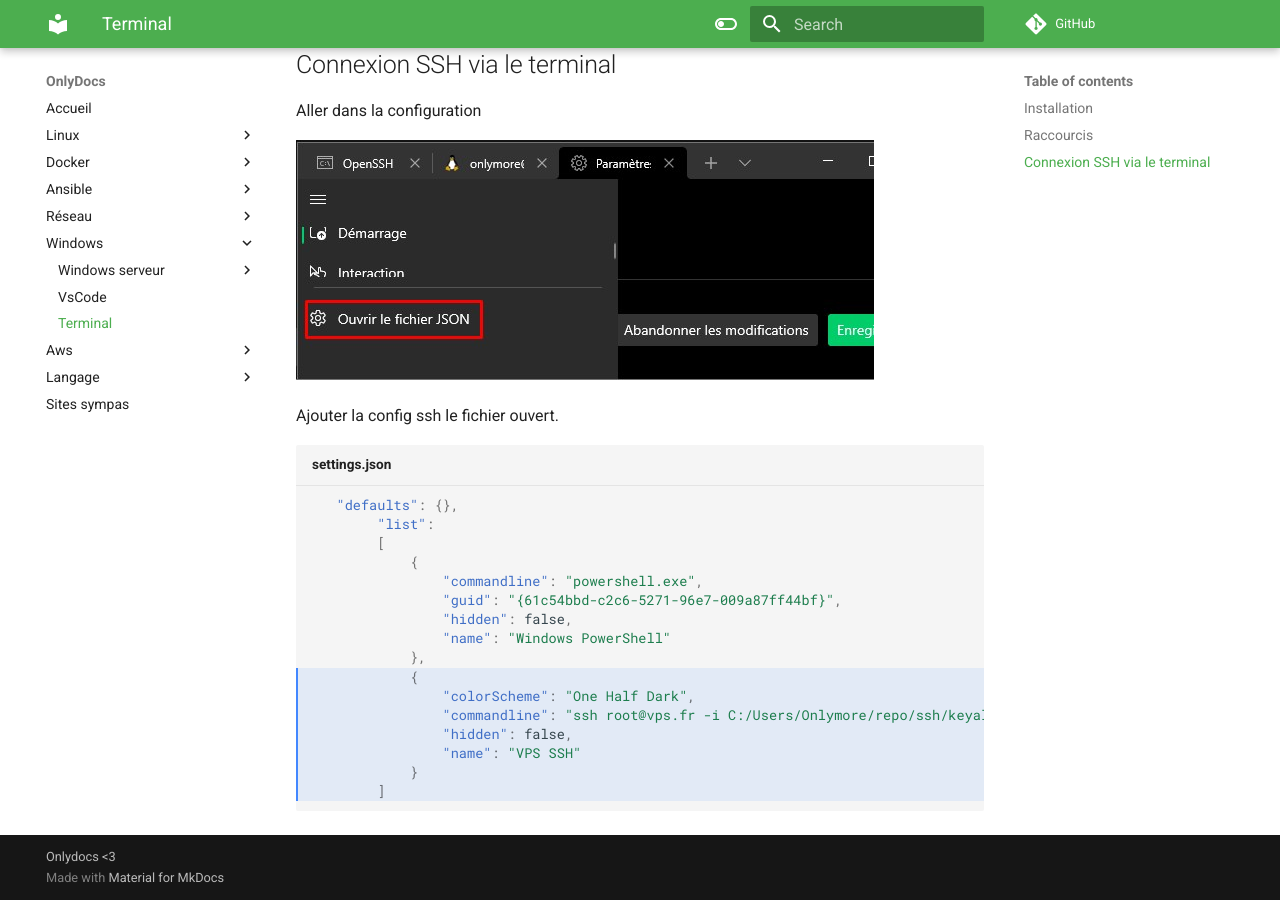
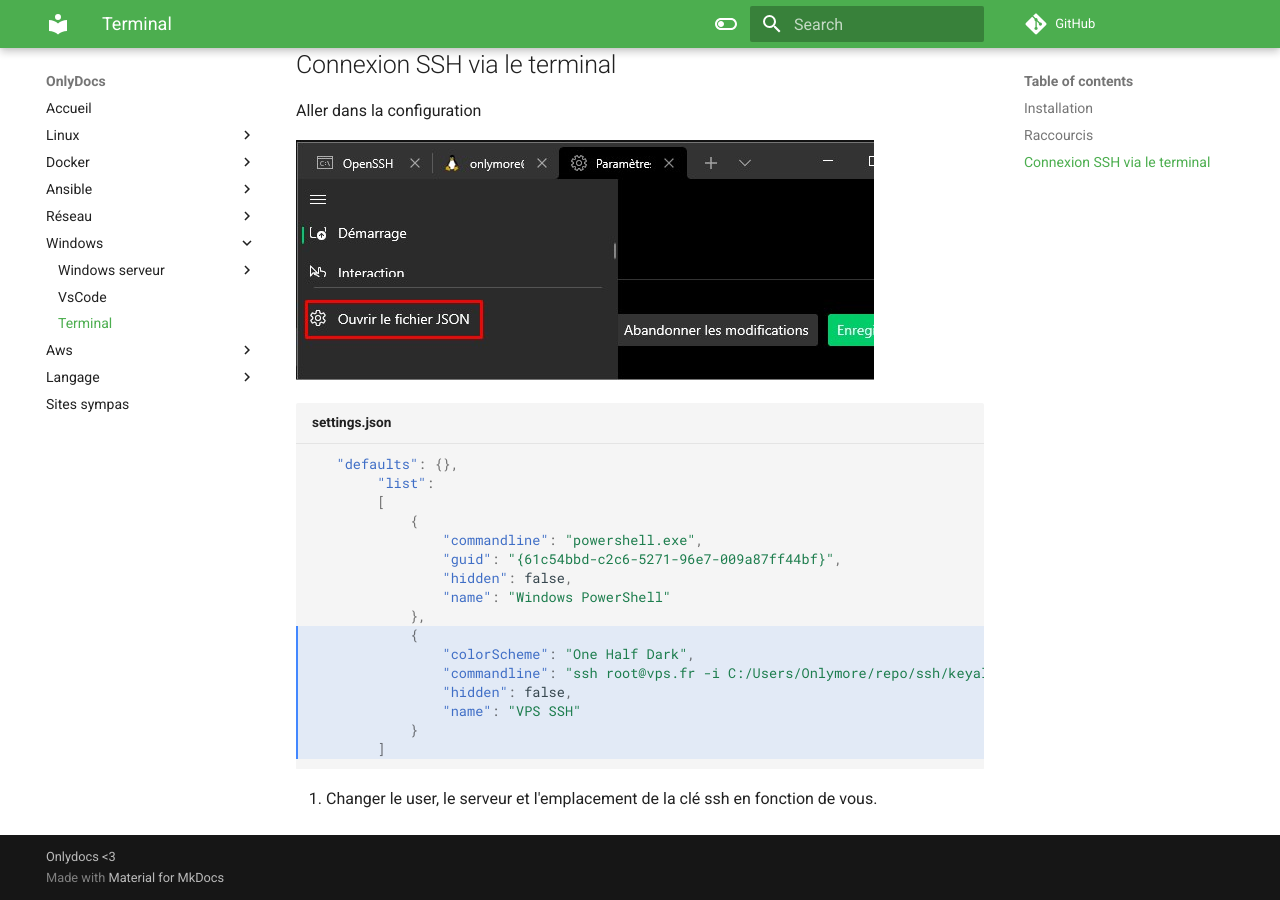
Before and after one commit to Theonlymore/OnlyDocs, an MkDocs documentation site: the page built from docs/windows/newTerminal.md, in a window 1280 px wide and 900 px high, scrolled down 671 px. Built offline with MkDocs 1.6.1 and Material for MkDocs 9.7.7, drawn with Linux system fonts in a browser that asks for light colours; comment, search, counter and statistics services are not loaded.

Commit message:
Update newTerminal.md

````diff
--- a/docs/windows/newTerminal.md
+++ b/docs/windows/newTerminal.md
@@ -23,9 +23,9 @@ Aller dans la configuration
 
 ![Settings terminale](images/terminalSettingsJson.jpg)
 
-Ajouter la config ssh le fichier ouvert.
 
-```json title="settings.json" hl_lines="10-17"
+
+```json title="settings.json" hl_lines="10-16"
    "defaults": {},
         "list":
         [
@@ -37,9 +37,11 @@ Ajouter la config ssh le fichier ouvert.
             },
             {
                 "colorScheme": "One Half Dark",
-                "commandline": "ssh root@vps.fr -i C:/Users/Onlymore/repo/ssh/keyalex",
+                "commandline": "ssh root@vps.fr -i C:/Users/Onlymore/repo/ssh/keyalex", # (1)
                 "hidden": false,
                 "name": "VPS SSH"
             }
         ]
 ```
+
+1.  Changer le user, le serveur et l'emplacement de la clé ssh en fonction de vous.
````
